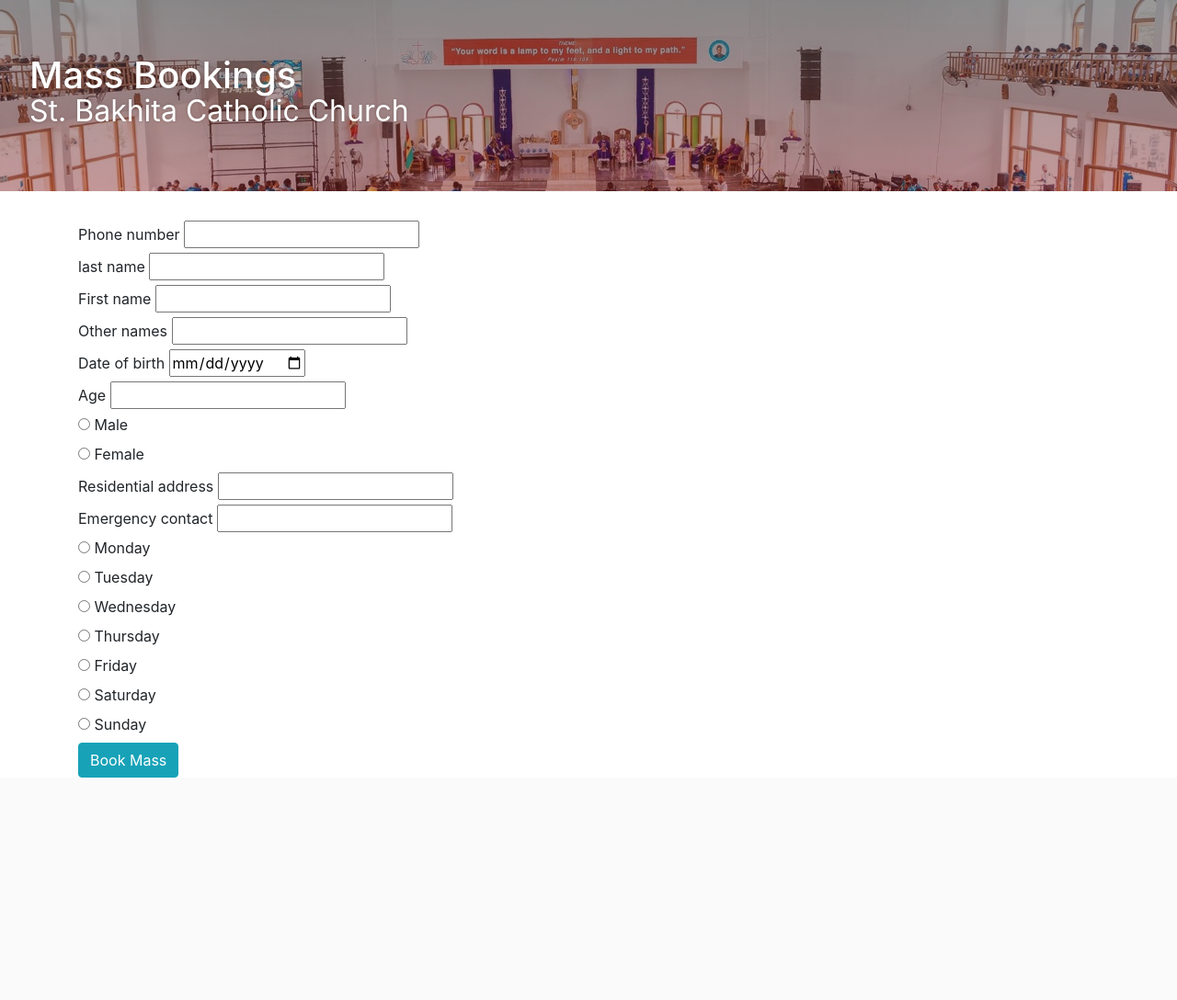
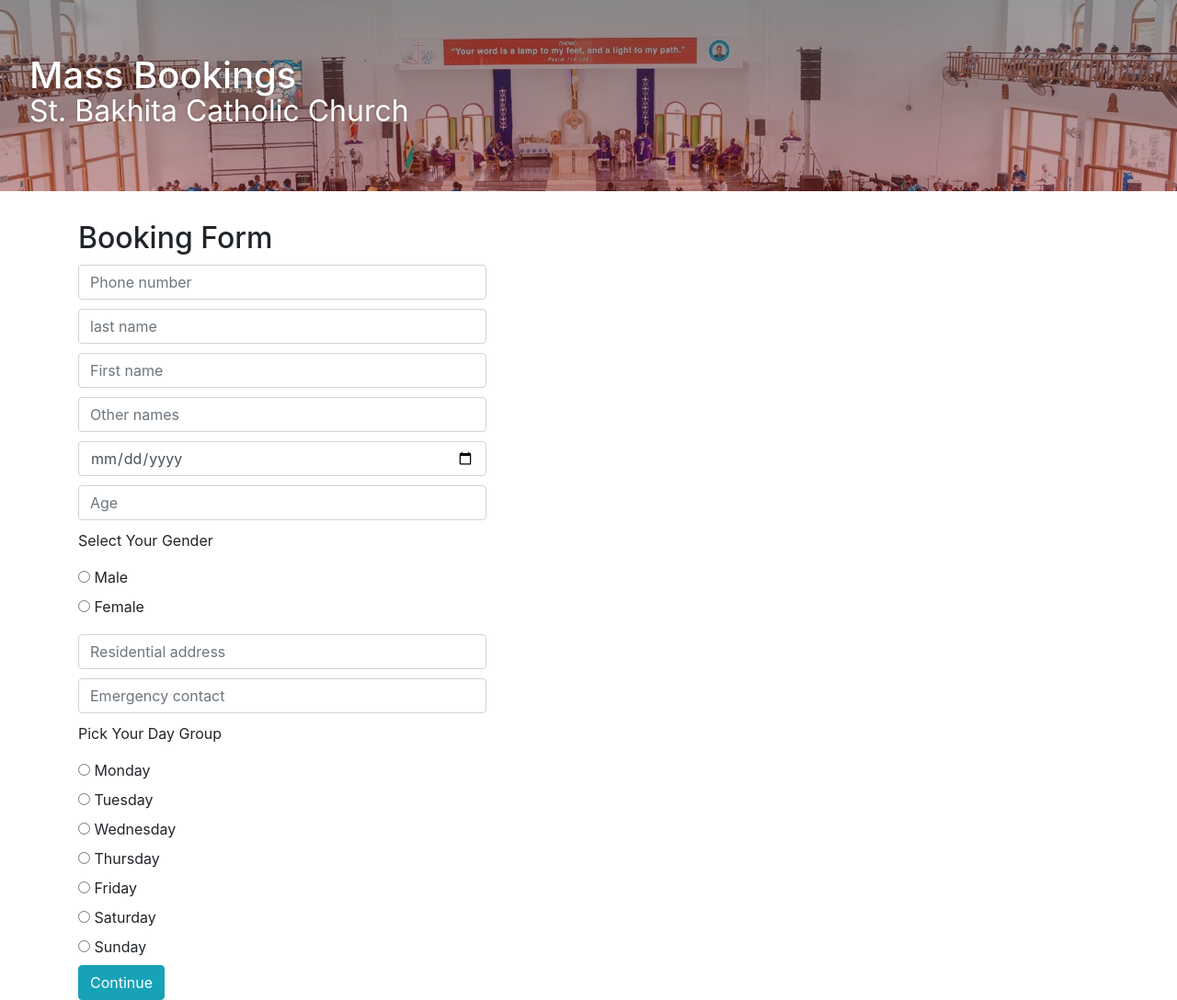
Before and after one commit to philaser/massbooking, a Flask app: page /register in a window 1280 px wide. Shown: the whole page at 92% size. Before the commit the page ends 846 px from the top, so only its background shows below. Run offline with Flask 2, Linux system fonts and the light colour scheme; parts of the project's set-up code (start-up, migrations or seed data) failed here and were passed over; some libraries are stand-ins or nearby versions.

Commit message:
Remove unneeded dependencies Edit index.html and register.html Override .form-control in forms.css Remove sklearn import in admin Update .gitignore :)

```diff
--- a/app/admin/admin.py
+++ b/app/admin/admin.py
@@ -2,7 +2,7 @@
 from datetime import datetime
 from flask import (Blueprint, redirect, render_template, request, session,
                    url_for, current_app, send_file)
-from sklearn.externals.joblib.externals.cloudpickle.cloudpickle import instance
+# from sklearn.externals.joblib.externals.cloudpickle.cloudpickle import instance
 from werkzeug.utils import secure_filename
 
 from app import db
--- a/app/general/static/css/forms.css
+++ b/app/general/static/css/forms.css
@@ -10,3 +10,16 @@
 	color: #FFF;
 	text-shadow: 0rem 0.0rem 0.2rem rgba(0, 0, 0, 0.2);
 }
+
+.form-control{
+	max-width: 80%;
+	margin-top: 10px;
+	margin-bottom: 10px;
+}
+
+@media (min-width: 768px){
+	/*desktops and larger*/
+	.form-control{
+		max-width: 40%;
+	}
+}
--- a/app/general/templates/general/index.html
+++ b/app/general/templates/general/index.html
@@ -13,9 +13,10 @@
 	</div>
 	<div class="container">
 	    <form method="POST" action="{{ url_for('.checkin') }}">
+	    	<h2>Enter Your Phone Number</h2>
 	        {{ form.csrf_token }}
-	        {{ form.number.label }} {{ form.number(size=10) }}
-	        <input class="btn btn-info" type="submit" value="Check in">
+	        {{ form.number(size=10, class="form-control", placeholder=form.number.label.text) }}
+	        <input class="btn btn-info" type="submit" value="Continue">
 	    </form>
 
 	    {# a comment #}
--- a/app/general/templates/general/register.html
+++ b/app/general/templates/general/register.html
@@ -14,7 +14,9 @@
     <div class="container">
         <form method="POST" >
             {{ form.csrf_token }}
-            <div class="form-field">{{ form.number.label }} {{ form.number }}
+            <h2>Booking Form</h2>
+            <div class="form-field">
+                {{ form.number(class="form-control", placeholder=form.number.label.text) }}
                 {% if form.number.errors %}
                     <ul class="errors">
                         {% for error in form.number.errors %}
@@ -23,7 +25,8 @@
                     </ul>
                 {% endif %}
             </div>
-            <div class="form-field">{{ form.l_name.label }} {{ form.l_name }}
+            <div class="form-field">
+                {{ form.l_name(class="form-control", placeholder=form.l_name.label.text) }}
                 {% if form.l_name.errors %}
                     <ul class="errors">
                         {% for error in form.l_name.errors %}
@@ -32,7 +35,8 @@
                     </ul>
                 {% endif %}
             </div>
-            <div class="form-field">{{ form.f_name.label }} {{ form.f_name }}
+            <div class="form-field">
+                {{ form.f_name(class="form-control", placeholder=form.f_name.label.text) }}
                 {% if form.f_name.errors %}
                     <ul class="errors">
                         {% for error in form.f_name.errors %}
@@ -41,7 +45,8 @@
                     </ul>
                 {% endif %}
             </div>
-            <div class="form-field">{{ form.o_name.label }} {{ form.o_name }}
+            <div class="form-field">
+                {{ form.o_name(class="form-control", placeholder=form.o_name.label.text)  }}
                 {% if form.o_name.errors %}
                     <ul class="errors">
                         {% for error in form.o_name.errors %}
@@ -50,7 +55,8 @@
                     </ul>
                 {% endif %}
             </div>
-            <div class="form-field">{{ form.dob.label }} {{ form.dob }}
+            <div class="form-field">
+                {{ form.dob(class="form-control", placeholder=form.dob.label.text) }}
                 {% if form.dob.errors %}
                     <ul class="errors">
                         {% for error in form.dob.errors %}
@@ -59,7 +65,8 @@
                     </ul>
                 {% endif %}
             </div>
-            <div class="form-field">{{ form.age.label }} {{ form.age }}
+            <div class="form-field">
+                {{ form.age(class="form-control", placeholder=form.age.label.text)  }}
                 {% if form.age.errors %}
                     <ul class="errors">
                         {% for error in form.age.errors %}
@@ -69,6 +76,7 @@
                 {% endif %}
             </div>
             <div class="form-field">
+                <p>Select Your Gender</p>
                 {% for gender in form.gender %}
                     <tr>
                         <td>{{ gender }}</td>
@@ -84,7 +92,8 @@
                     </ul>
                 {% endif %}
             </div>
-            <div class="form-field">{{ form.address.label }} {{ form.address }}
+            <div class="form-field">
+                {{ form.address(class="form-control", placeholder=form.address.label.text)  }}
                 {% if form.address.errors %}
                     <ul class="errors">
                         {% for error in form.address.errors %}
@@ -93,7 +102,8 @@
                     </ul>
                 {% endif %}
             </div>
-            <div class="form-field">{{ form.emergency.label }} {{ form.emergency }}
+            <div class="form-field">
+                {{ form.emergency(class="form-control", placeholder=form.emergency.label.text)  }}
                 {% if form.emergency.errors %}
                     <ul class="errors">
                         {% for error in form.emergency.errors %}
@@ -103,6 +113,7 @@
                 {% endif %}
             </div>
             <div class="form-field">
+                <p>Pick Your Day Group</p>
                 {% for day in form.day_group %}
                     <tr>
                         <td>{{ day }}</td>
@@ -118,7 +129,7 @@
                     </ul>
                 {% endif %}
             </div>
-            <input class="btn btn-info" type="submit" value="Book Mass">
+            <input class="btn btn-info" type="submit" value="Continue">
         </form>
 
         {# a comment #}
```
Also changed, not shown: requirements.txt (+0 -14 lines), 1 other file.
